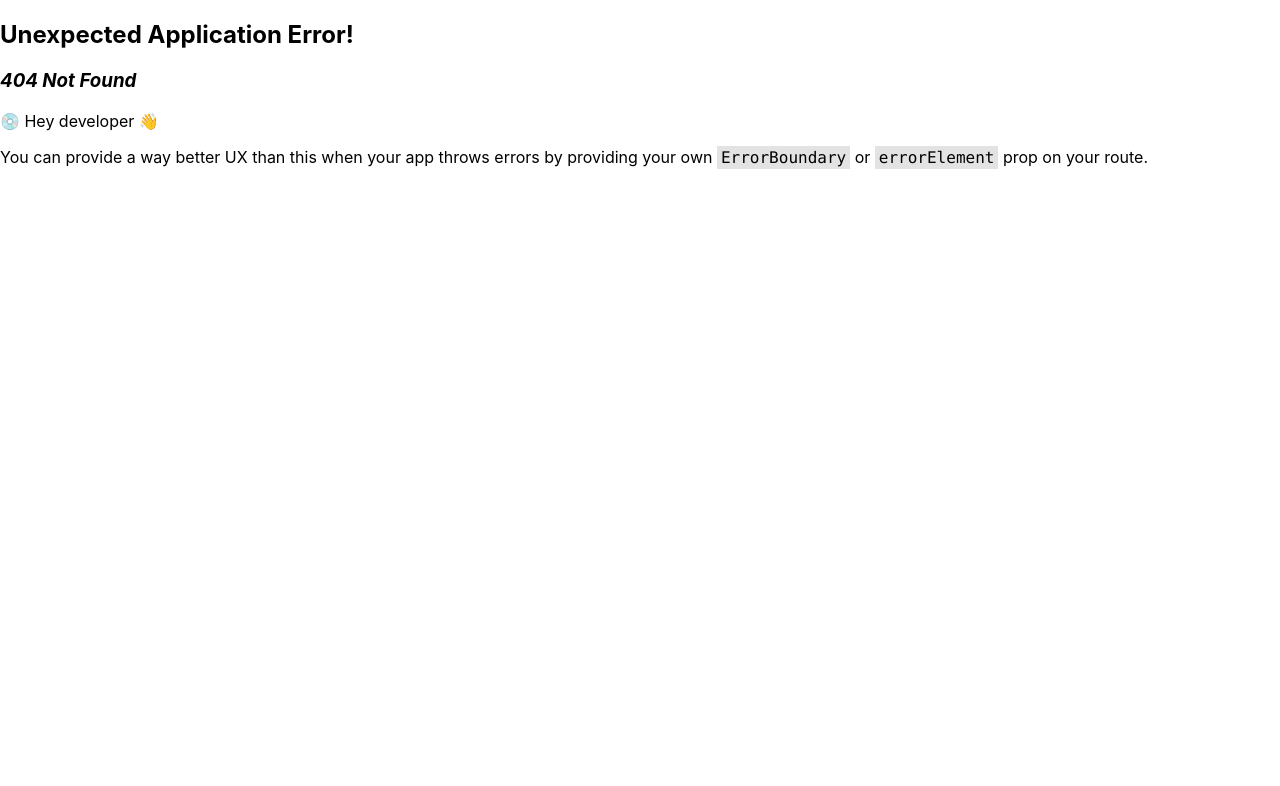
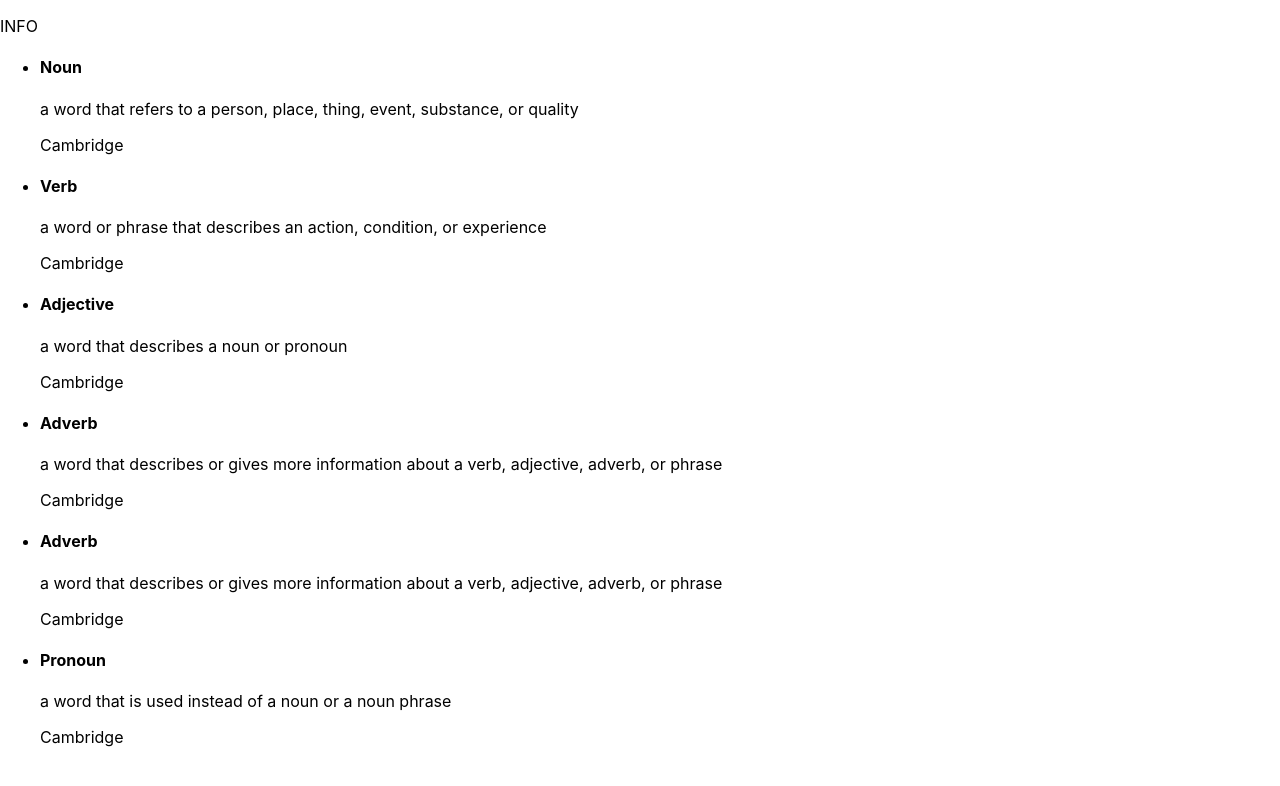
Before and after one commit to hannaqadi/madlit-web, a React (Create React App) app: page /Info in a window 1280 px wide. Before the commit this address had no page. Shown: the top 786 px of the page. Built offline with nearby package versions, Linux system fonts and the light colour scheme.

Commit message:
Added info page and settings drop down

```diff
--- a/src/App.js
+++ b/src/App.js
@@ -5,11 +5,13 @@ import { ThemeProvider } from "./ThemeContext";
 import Homepage from './Homepage';
 import Playing from './Playing';
 import Reading from './Reading';
+import Info from './Info';
 
 const router = createBrowserRouter([
   { path: "/", element: <Homepage /> },
   { path: "/Playing", element: <Playing /> },
   { path: "/Reading", element: <Reading /> },
+  { path: "/Info", element: <Info /> },
 
 ])
 function App() {
--- a/src/Homepage.js
+++ b/src/Homepage.js
@@ -7,6 +7,7 @@ import { useTheme } from "./ThemeContext";
 const Homepage = () => {
   const navigate = useNavigate();
   const { theme, toggleTheme } = useTheme();
+  const [showSettings, setShowSettings] = useState(false)
   const [genres, setGenres] = useState([])
   const [selectedGenres, setSelectedGenres] = useState([])
   const [showGenres, setShowGenres] = useState(false)
@@ -18,7 +19,7 @@ const Homepage = () => {
   const loader = useRef(null);
   const isInitialRender = useRef(true);
 
-  useEffect(()=>{
+  useEffect(() => {
     document.documentElement.setAttribute("data-theme", theme);
   }, [theme])
 
@@ -159,6 +160,9 @@ const Homepage = () => {
     );
   }
 
+  const settingsDropDown = () => {
+    setShowSettings((prev) => !prev)
+  }
   return (
     <div>
       <p>Homepage</p>
@@ -170,8 +174,17 @@ const Homepage = () => {
         />
         <button type="submit">Search</button>
       </form>
-      <p>current theme : {theme}</p>
-      <button onClick={toggleTheme}>toggle light mode dark mode</button>
+      <button onClick={() => navigate('/Info')}>Info</button>
+      <button onClick={settingsDropDown}>Settings</button>
+      {showSettings ? (
+        <div>
+           <p>current theme : {theme}</p>
+           <button onClick={toggleTheme}>toggle light mode dark mode</button>
+          <button>Share</button>
+          <button>Contact</button>
+        </div>
+      ) : <></>}
+
       <button onClick={() => toggleGenreDropdown()}>Genre</button>
       {selectedGenres
         .map((genre) => (
--- /dev/null
+++ b/src/Info.js
@@ -0,0 +1,43 @@
+import { useState } from 'react'
+
+const Info = () => {
+
+  return (
+    <div>
+      <p>INFO</p>
+      <ul>
+        <li>
+          <h4>Noun</h4>
+          <p>a word that refers to a person, place, thing, event, substance, or quality</p>
+          <p>Cambridge</p>
+        </li>
+        <li>
+          <h4>Verb</h4>
+          <p>a word or phrase that describes an action, condition, or experience</p>
+          <p>Cambridge</p>
+        </li>
+        <li>
+          <h4>Adjective</h4>
+          <p>a word that describes a noun or pronoun</p>
+          <p>Cambridge</p>
+        </li>
+        <li>
+          <h4>Adverb</h4>
+          <p>a word that describes or gives more information about a verb, adjective, adverb, or phrase</p>
+          <p>Cambridge</p>
+        </li>
+        <li>
+          <h4>Adverb</h4>
+          <p>a word that describes or gives more information about a verb, adjective, adverb, or phrase</p>
+          <p>Cambridge</p>
+        </li>
+        <li>
+          <h4>Pronoun</h4>
+          <p>a word that is used instead of a noun or a noun phrase</p>
+          <p>Cambridge</p>
+        </li>
+      </ul>
+    </div>
+  )
+}
+export default Info;
```
